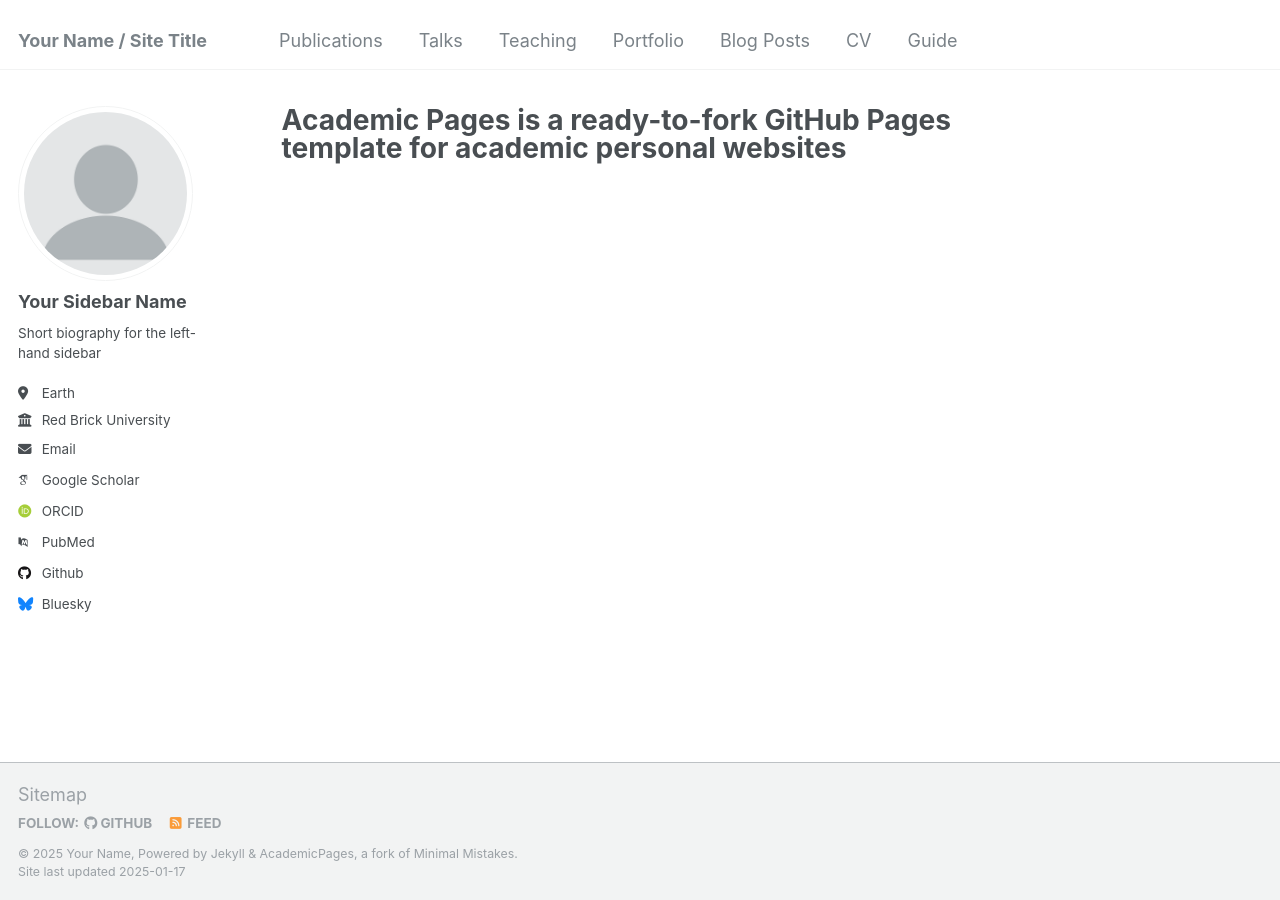
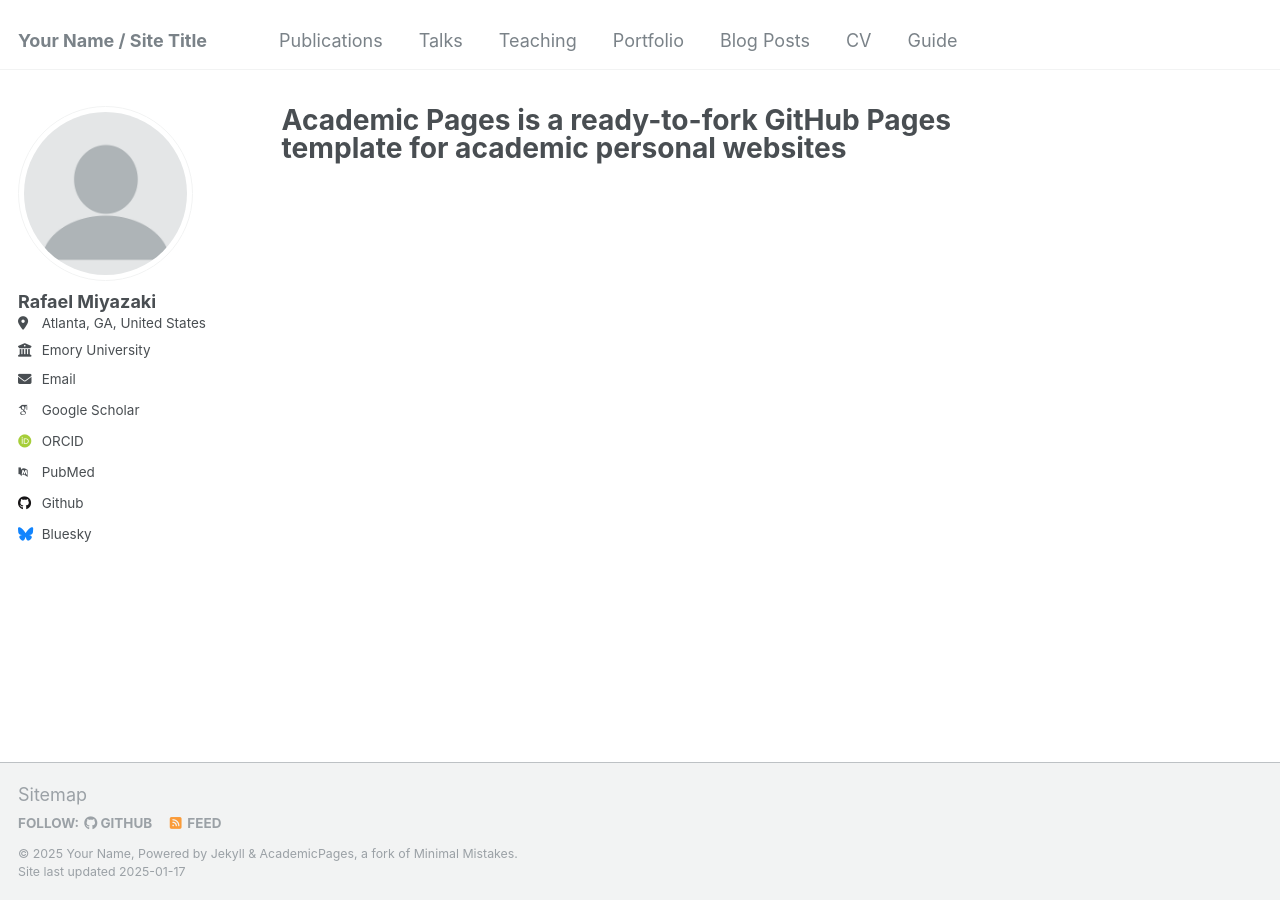
Before and after one commit to rafaelmiyazaki/rafaelmiyazaki.github.io, a Jekyll site: the page built from _pages/about.md, in a window 1280 px wide. Built offline with Jekyll 4.4.1, drawn with Linux system fonts in a browser that asks for light colours; some web fonts are replaced.

Commit message:
Update _config.yml

```diff
--- a/_config.yml
+++ b/_config.yml
@@ -22,13 +22,13 @@ repository               : "academicpages/academicpages.github.io"
 author:
   # Biographic information
   avatar           : "profile.png"
-  name             : "Your Sidebar Name"
+  name             : "Rafael Miyazaki"
   pronouns         : # example: "she/her"
-  bio              : "Short biography for the left-hand sidebar"
-  location         : "Earth"
-  employer         : "Red Brick University"
+  bio              : #"Short biography for the left-hand sidebar"
+  location         : "Atlanta, GA, United States"
+  employer         : "Emory University"
   uri              : # URL
-  email            : "none@example.org"
+  email            : "@emory.edu"
 
   # Academic websites
   arxiv            : # URL - Update with the correct link to your profile
```
